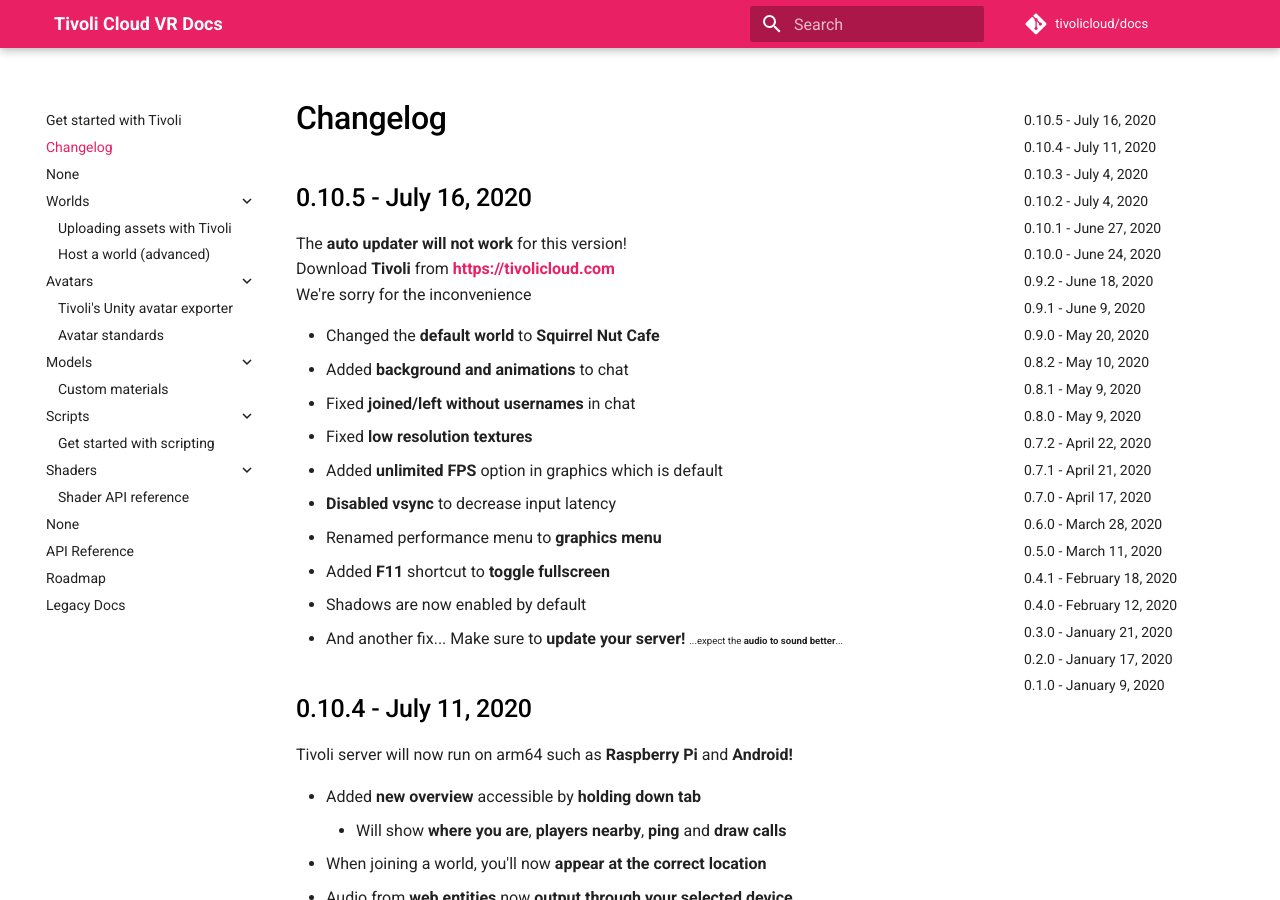
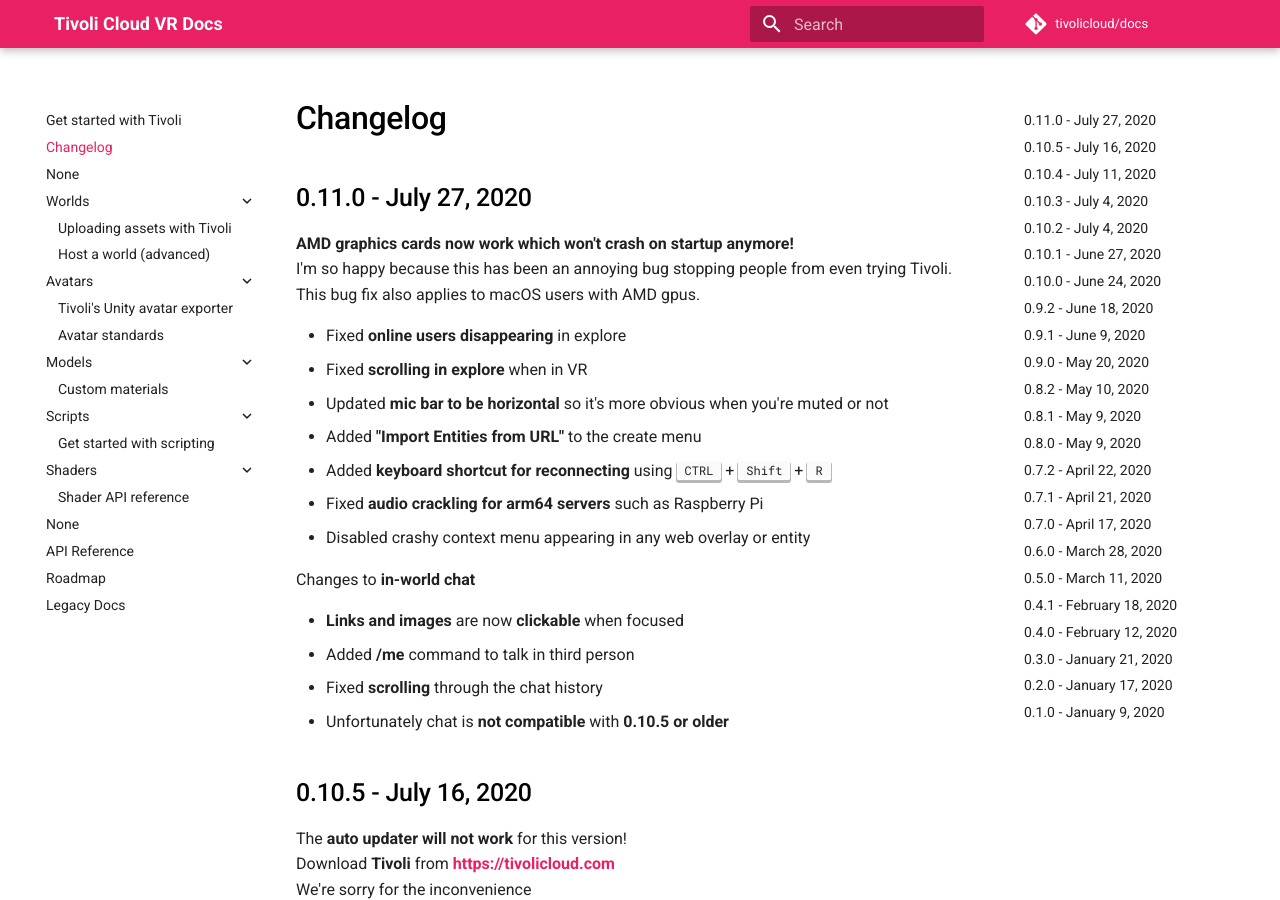
Before and after one commit to Nex-Pro/docs, an MkDocs documentation site: the page built from docs/changelog.md, in a window 1280 px wide and 900 px high. Built offline with MkDocs 1.6.1 and Material for MkDocs 9.7.7, drawn with Linux system fonts in a browser that asks for light colours.

Commit message:
Added 0.11.0 to changelog

```diff
--- a/docs/changelog.md
+++ b/docs/changelog.md
@@ -1,4 +1,25 @@
 # Changelog
+
+## 0.11.0 - July 27, 2020
+
+**AMD graphics cards now work which won't crash on startup anymore!**<br>
+I'm so happy because this has been an annoying bug stopping people from even trying Tivoli.
+This bug fix also applies to macOS users with AMD gpus.
+
+-   Fixed **online users disappearing** in explore
+-   Fixed **scrolling in explore** when in VR
+-   Updated **mic bar to be horizontal** so it's more obvious when you're muted or not
+-   Added **"Import Entities from URL"** to the create menu
+-   Added **keyboard shortcut for reconnecting** using <kbd>CTRL</kbd> + <kbd>Shift</kbd> + <kbd>R</kbd>
+-   Fixed **audio crackling for arm64 servers** such as Raspberry Pi
+-   Disabled crashy context menu appearing in any web overlay or entity
+
+Changes to **in-world chat**
+
+-   **Links and images** are now **clickable** when focused
+-   Added **/me** command to talk in third person
+-   Fixed **scrolling** through the chat history
+-   Unfortunately chat is **not compatible** with **0.10.5 or older**
 
 ## 0.10.5 - July 16, 2020
 
```
